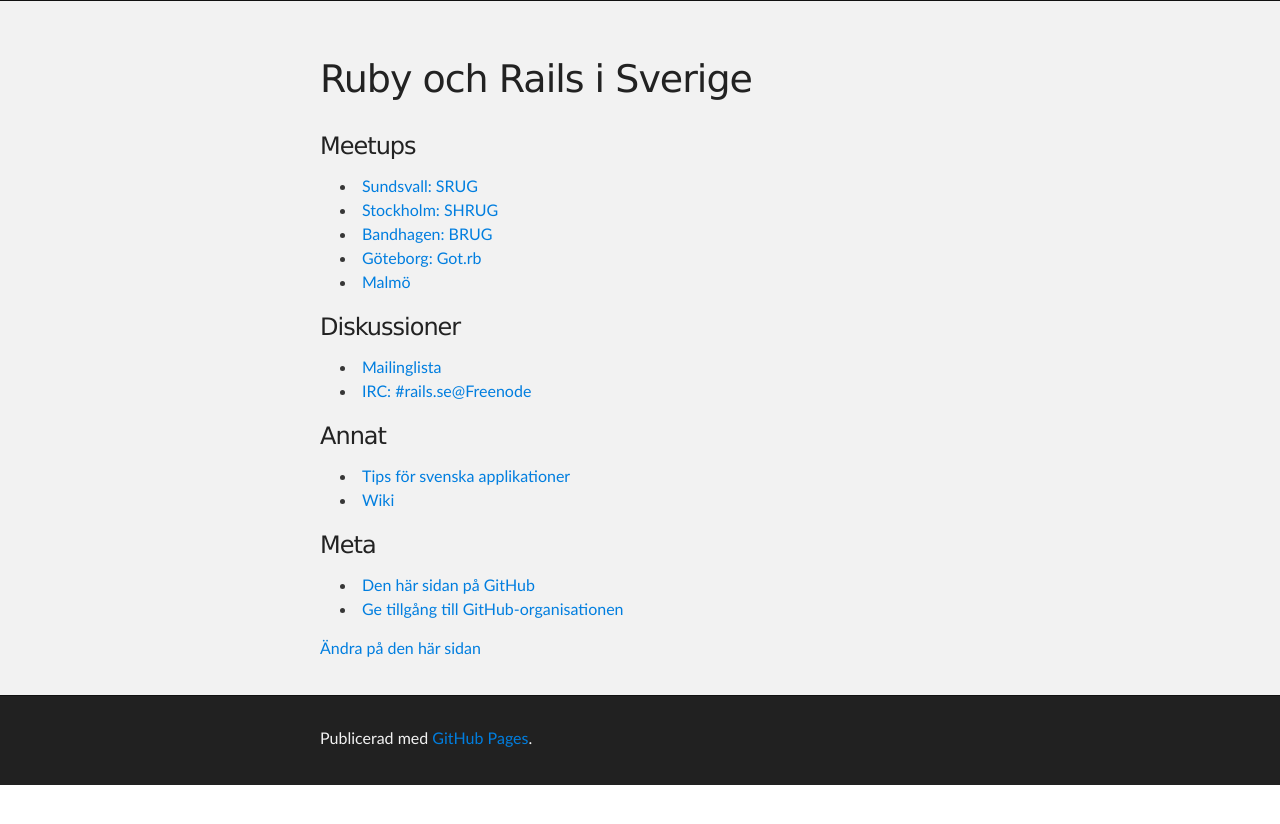
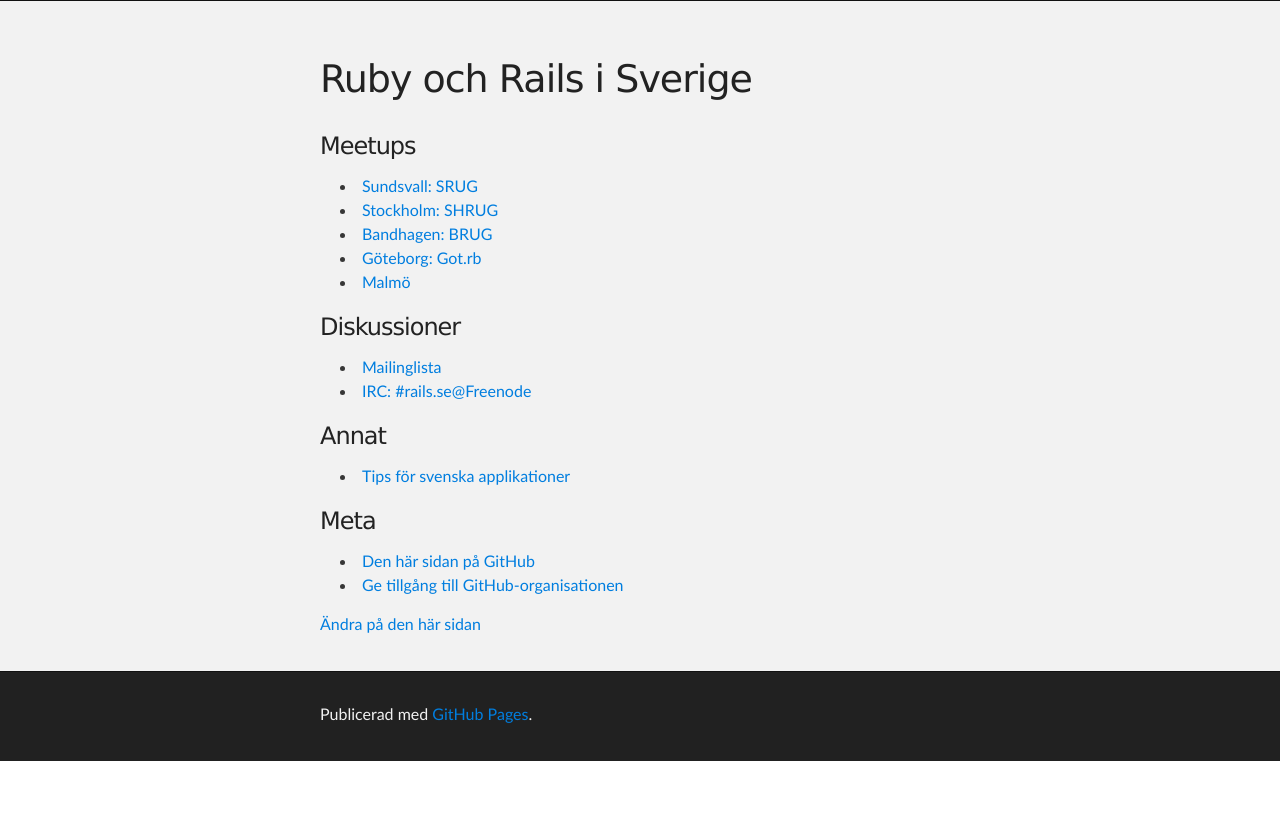
Before and after one commit to rails-se/rails-se.github.com, a Jekyll site: the page built from index.md, in a window 1280 px wide. Shown: the top 824 px of the page. Built offline with Jekyll 4.4.1, drawn with Linux system fonts in a browser that asks for light colours.

Commit message:
Don't link to GH wiki.
Jekyll site should be easy enough to edit.

```diff
--- a/index.md
+++ b/index.md
@@ -15,7 +15,6 @@ layout: default
 
 ### Annat
 * [Tips för svenska applikationer](/tips)
-* [Wiki](https://github.com/rails-se/rails-se.github.com/wiki)
 
 ### Meta
 * [Den här sidan på GitHub](https://github.com/rails-se/rails-se.github.com/)
```
